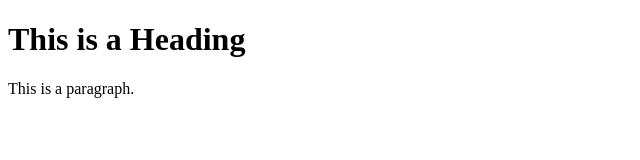
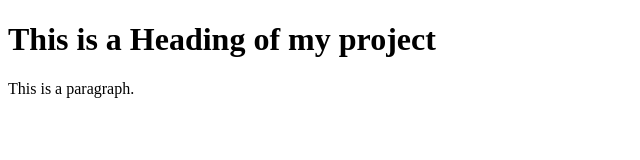
Before and after one commit to SurazA852456/mysuraz-repo, a plain HTML site: page index.html in a window 1280 px wide. Shown: the whole page, without its empty margins (0-640 px from the left). Drawn offline with Linux system fonts and the light colour scheme.

```diff
--- a/index.html
+++ b/index.html
@@ -5,7 +5,7 @@
 </head>
 <body>
 
-<h1>This is a Heading</h1>
+<h1>This is a Heading of my project</h1>
 <p>This is a paragraph.</p>
 
 </body>
```
